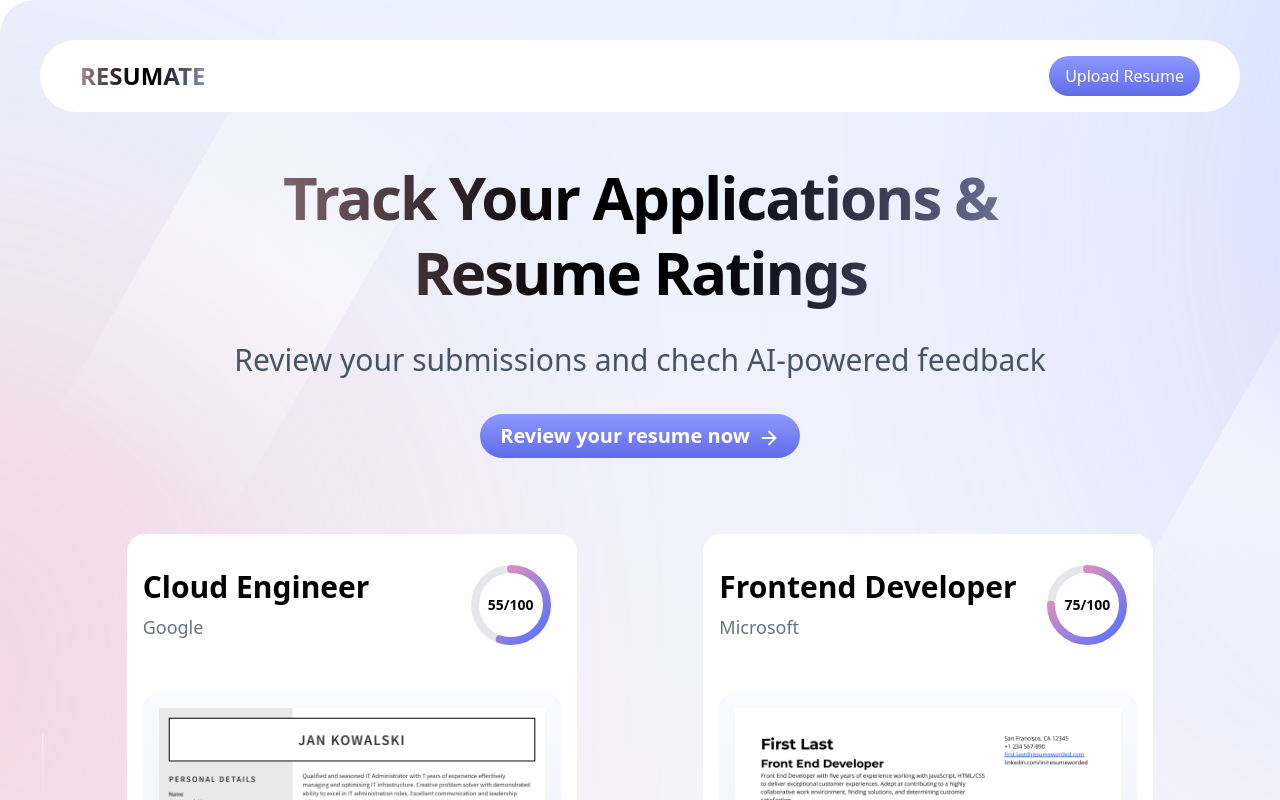
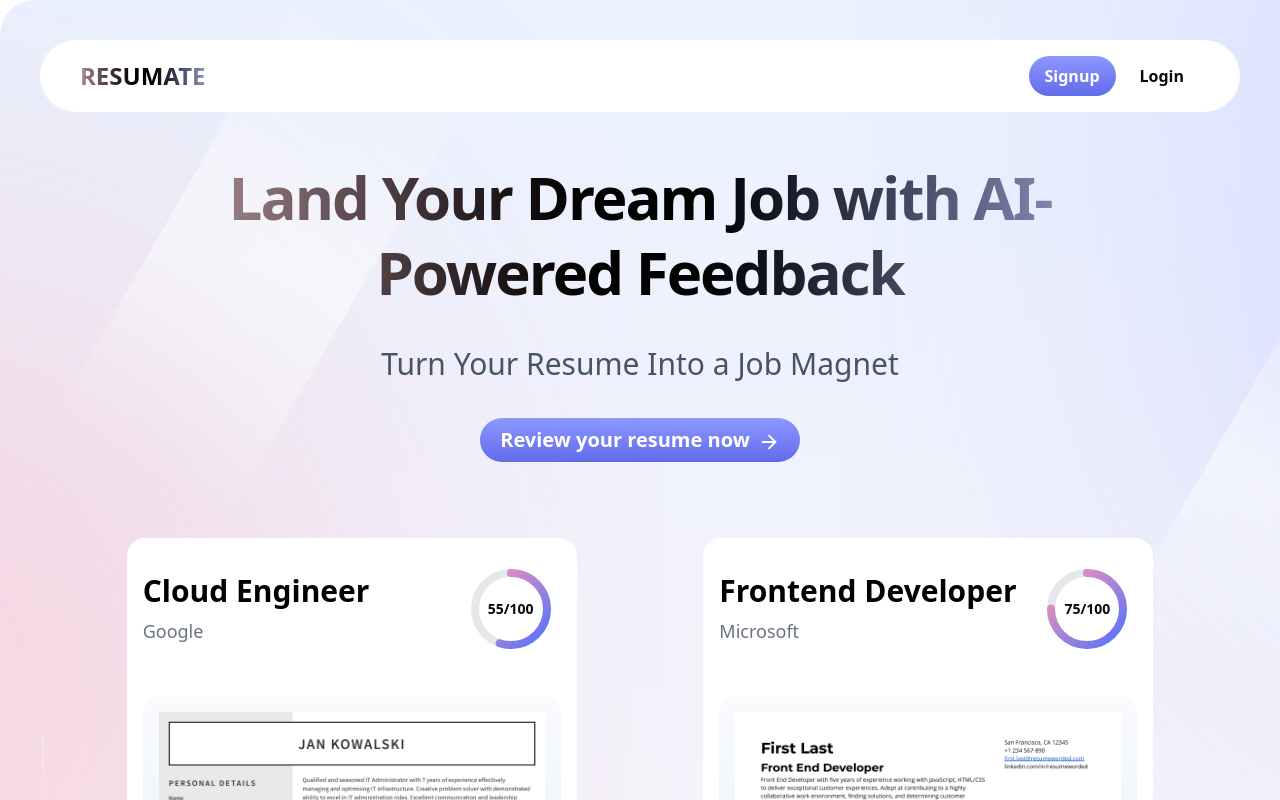
Before and after one commit to Turki41/Resumate, a Next.js app: page / in a window 1280 px wide. Shown: the top 800 px of the page. Built offline with nearby package versions, Linux system fonts and the light colour scheme; no server answers; a web font is replaced by a local one.

Commit message:
logout implemented - navbar updated: login/signup/logout buttons added

```diff
--- /dev/null
+++ b/app/api/auth/logout/route.ts
@@ -0,0 +1,20 @@
+import { createClient } from "@/lib/supabaseServer"
+import { NextResponse } from "next/server"
+
+export const POST = async (req: Request) => {
+    try {
+        const supabase = await createClient()
+
+        const { error } = await supabase.auth.signOut()
+
+        if (error) {
+            console.log('Error in supabase logout ', error)
+            return NextResponse.json({ message: 'Error logging out' }, { status: 400 })
+        }
+
+        return NextResponse.json({ message: 'Logged out' }, { status: 200 })
+    } catch (error) {
+        console.log('Error in logout controller', error)
+        return NextResponse.json({ message: 'Internal server error' }, { status: 500 })
+    }
+}
--- a/app/globals.css
+++ b/app/globals.css
@@ -79,7 +79,7 @@ form {
   }
 
   .back-button {
-    @apply flex flex-row items-center gap-2 border border-gray-200 rounded-lg p-2 shadow-sm hover:bg-gray-100 bg-white/60 transition-colors;
+    @apply flex flex-row items-center gap-2 border border-gray-200 rounded-lg p-2 shadow-sm hover:bg-gray-100 bg-white duration-100 transition-colors;
   }
 
   .main-section {
--- a/app/page.tsx
+++ b/app/page.tsx
@@ -12,8 +12,8 @@ export default function Home() {
 
       <section className="main-section">
         <div className="page-heading pb-1">
-          <h1>Track Your Applications & Resume Ratings</h1>
-          <h2>Review your submissions and chech AI-powered feedback</h2>
+          <h1 className="pb-1 ">Land Your Dream Job with AI-Powered Feedback</h1>
+          <h2>Turn Your Resume Into a Job Magnet</h2>
         </div>
 
         <Link className="btn-primary w-fit mb-14 font-semibold text-xl px-5 flex items-center justify-center gap-2 group" href={'/upload'}>
--- a/components/Navbar.tsx
+++ b/components/Navbar.tsx
@@ -1,15 +1,60 @@
+'use client'
+
+import { createClient } from "@/lib/supabaseClient"
+import { useLogoutMutation } from "@/services/auth"
+import { Session } from "@supabase/supabase-js"
 import Link from "next/link"
+import { useRouter } from "nextjs-toploader/app"
+import { useEffect, useState } from "react"
+import toast from "react-hot-toast"
 
 const Navbar = () => {
+    const [logout, { isLoading }] = useLogoutMutation()
+    const router = useRouter()
+
+    const [session, setSession] = useState<Session | null>()
+    const [loading, setLoading] = useState(true)
+
+    const handleLogout = async () => {
+        try {
+            await logout().unwrap()
+            router.push('/')
+            setSession(null)
+            toast.success('Logged out')
+        } catch (error: any) {
+            toast.error(error?.data?.message)
+        }
+    }
+
+    useEffect(() => {
+        const getSession = async () => {
+            const supabase = createClient()
+            await supabase.auth.getSession().then((({ data }) => {
+                setSession(data.session)
+                setLoading(false)
+            }))
+        }
+
+        getSession()
+    }, [])
     return (
         <nav className="navbar">
             <Link href={'/'}>
                 <p className="text-2xl font-bold text-gradient">RESUMATE</p>
             </Link>
 
-            <Link href={'/upload'} className="btn-primary w-fit">
-                Upload Resume
-            </Link>
+            {loading ? (
+                <div className="w-24 h-10 bg-transparent rounded-full animate-pulse" />
+            ) : session ? (
+                <button disabled={isLoading} onClick={handleLogout} className="btn-primary w-fit font-semibold">Logout </button>
+            ) : (
+                <div className="flex items-center gap-2">
+                    <Link className="btn-primary font-semibold" href="/signup">Signup</Link>
+                    <Link className="rounded-full  hover:bg-slate-100 transition-colors px-4 py-2 font-semibold" href="/login">
+                        Login
+                    </Link>
+                </div>
+            )}
         </nav>
     )
 }
--- a/services/auth.ts
+++ b/services/auth.ts
@@ -17,8 +17,14 @@ export const authApi = createApi({
                 method: 'POST',
                 body
             })
+        }),
+        logout: builder.mutation<{message: string}, void>({
+            query: () => ({
+                url: 'auth/logout',
+                method: 'POST',
+            })
         })
     })
 })
 
-export const {useSignupMutation, useLoginMutation} = authApi
+export const {useSignupMutation, useLoginMutation, useLogoutMutation} = authApi
```
